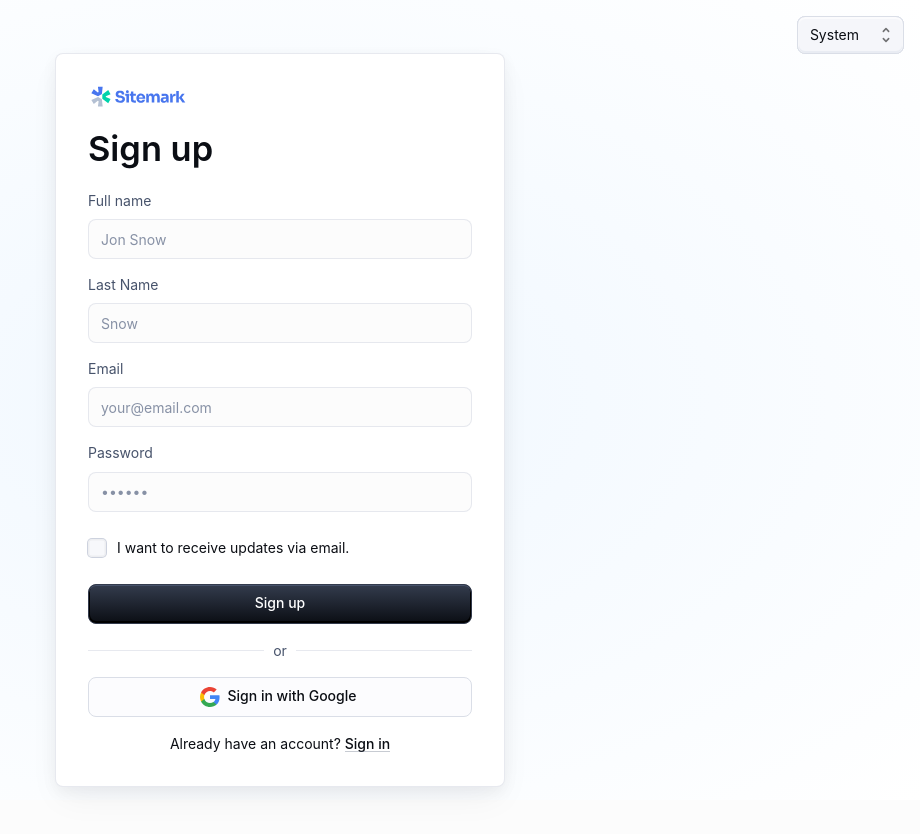
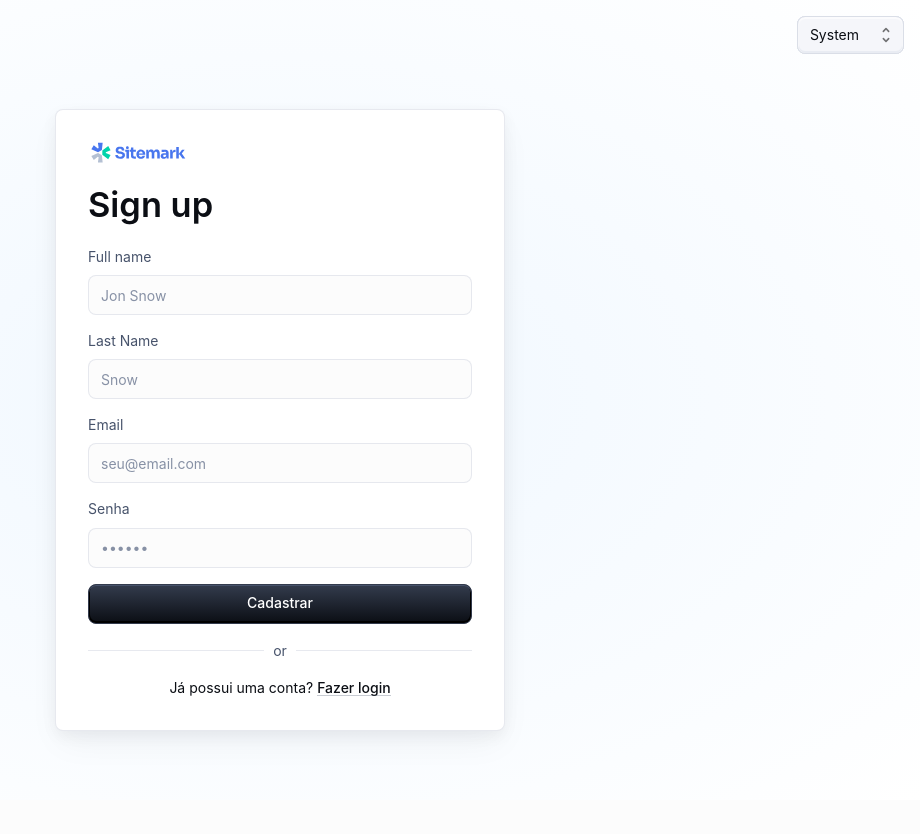
Before and after one commit to AureoDantax/manager-finances-webapp, a React (Vite) app: page / in a window 1280 px wide. Shown: the top 834 px of the page, without its empty margins (360-1280 px from the left). Built offline with nearby package versions, Linux system fonts and the light colour scheme.

Commit message:
add TODOs

```diff
--- a/src/components/SignInCard.tsx
+++ b/src/components/SignInCard.tsx
@@ -164,6 +164,7 @@ export default function SignInCard() {
             color={passwordError ? 'error' : 'primary'}
           />
         </FormControl>
+        {/* TODO: implements remember me*/}
         {/* <FormControlLabel
           control={<Checkbox value="remember" color="primary" />}
           label="Remember me"
@@ -185,7 +186,9 @@ export default function SignInCard() {
           </span>
         </Typography>
       </Box>
-      <Divider>or</Divider>
+
+      {/* TODO: Add a button to sign up with Google and Facebook*/}
+      {/* <Divider>or</Divider> */}
       {/* <Box sx={{ display: 'flex', flexDirection: 'column', gap: 2 }}>
         <Button
           fullWidth
--- a/src/pages/SignUp.tsx
+++ b/src/pages/SignUp.tsx
@@ -85,16 +85,16 @@ export default function SignUp(props: { disableCustomTheme?: boolean }) {
 
     if (!email.value || !/\S+@\S+\.\S+/.test(email.value)) {
       setEmailError(true);
-      setEmailErrorMessage('Please enter a valid email address.');
+      setEmailErrorMessage('Digite um email válido.');
       isValid = false;
     } else {
       setEmailError(false);
       setEmailErrorMessage('');
     }
 
-    if (!password.value || password.value.length < 6) {
+    if (!password.value || password.value.length < 8) {
       setPasswordError(true);
-      setPasswordErrorMessage('Password must be at least 6 characters long.');
+      setPasswordErrorMessage('A senha deve possuir no mínimo 8 caracteres.');
       isValid = false;
     } else {
       setPasswordError(false);
@@ -197,7 +197,7 @@ export default function SignUp(props: { disableCustomTheme?: boolean }) {
                 required
                 fullWidth
                 id="email"
-                placeholder="your@email.com"
+                placeholder="seu@email.com"
                 name="email"
                 autoComplete="email"
                 variant="outlined"
@@ -208,7 +208,7 @@ export default function SignUp(props: { disableCustomTheme?: boolean }) {
               />
             </FormControl>
             <FormControl>
-              <FormLabel htmlFor="password">Password</FormLabel>
+              <FormLabel htmlFor="password">Senha</FormLabel>
               <TextField
                 required
                 fullWidth
@@ -224,35 +224,39 @@ export default function SignUp(props: { disableCustomTheme?: boolean }) {
                 onChange={e => setPassword(e.target.value)}
               />
             </FormControl>
-            <FormControlLabel
+
+            {/*  //TODO: Add a checkbox to receive emails*/}
+            {/* <FormControlLabel
               control={<Checkbox value="allowExtraEmails" color="primary" />}
               label="I want to receive updates via email."
-            />
+            /> */}
             <Button
               type="submit"
               fullWidth
               variant="contained"
               onClick={validateInputs}
             >
-              Sign up
+              Cadastrar
             </Button>
           </Box>
           <Divider>
             <Typography sx={{ color: 'text.secondary' }}>or</Typography>
           </Divider>
-          <Box sx={{ display: 'flex', flexDirection: 'column', gap: 2 }}>
+
+          {/* TODO: Add a button to sign up with Google*/}
+          {/* <Box sx={{ display: 'flex', flexDirection: 'column', gap: 2 }}>
             <Button fullWidth variant="outlined" onClick={() => login()} startIcon={<GoogleIcon />}>
               Sign in with Google
             </Button>
-          </Box>
+          </Box> */}
           <Typography sx={{ textAlign: 'center' }}>
-            Already have an account?{' '}
+            Já possui uma conta?{' '}
             <Link
               href="/login"
               variant="body2"
               sx={{ alignSelf: 'center' }}
             >
-              Sign in
+              Fazer login
             </Link>
           </Typography>
         </Card>
```
